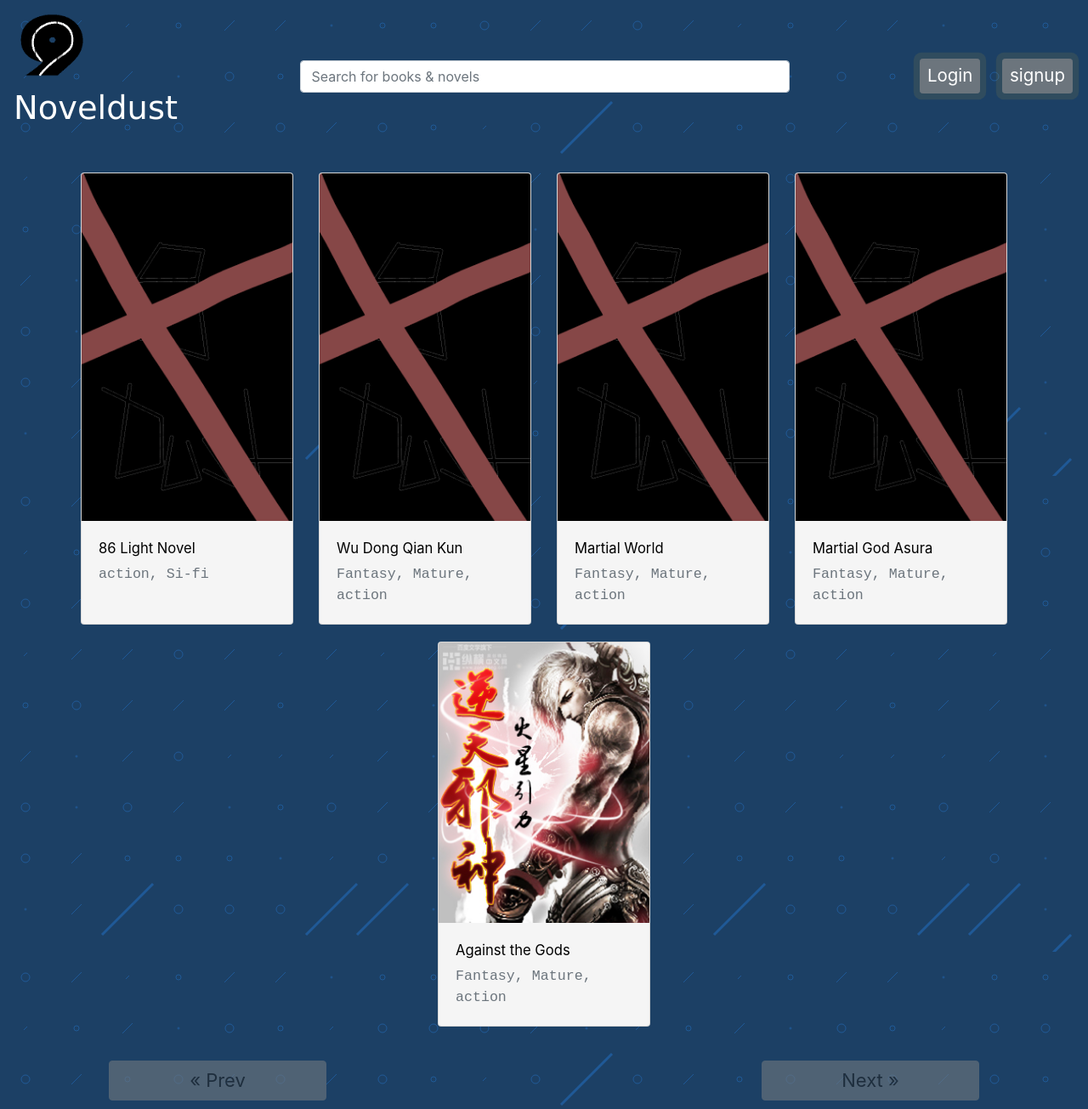
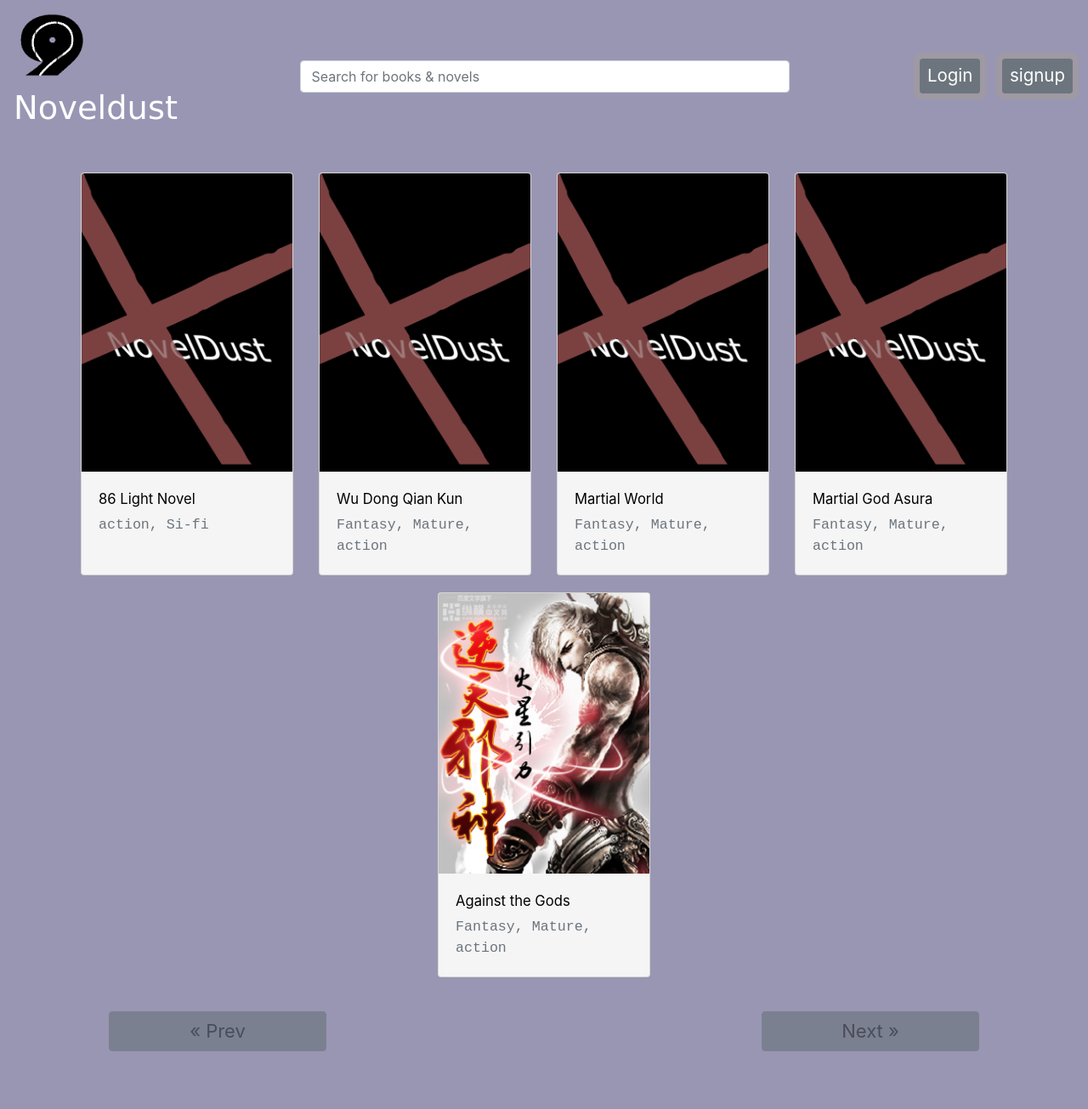
Before and after one commit to Scelester/NovelDust, a Django app: page /noveldust/ in a window 1280 px wide. Shown: the whole page at 85% size. After the commit the page ends 1237 px from the top, so only its background shows below. Run offline with Django 3.2, Linux system fonts and the light colour scheme; data comes from the database, SQL or seed files in the repository; both versions use the stored data as it was after the commit; some libraries are stand-ins or nearby versions.

Commit message:
klfjweklgnds

```diff
--- a/NinedustMainProj/Ninedust/settings.py
+++ b/NinedustMainProj/Ninedust/settings.py
@@ -24,7 +24,7 @@ BASE_DIR = Path(__file__).resolve().parent.parent
 SECRET_KEY = 'django-insecure-7bjqpw)t4j@de^vd-6d6w8cey8*h2j($zd7!b@no=1)(znoy5r'
 
 # SECURITY WARNING: don't run with debug turned on in production!
-DEBUG = False
+DEBUG = True
 
 ALLOWED_HOSTS = ['127.0.0.1','noveldust.herokuapp.com','noveldust.ezyro.com']
 
--- a/NinedustMainProj/noveldust/static/noveldust/css/base.css
+++ b/NinedustMainProj/noveldust/static/noveldust/css/base.css
@@ -64,7 +64,7 @@ html {
 
 
 #page-main-div{
-  background: url('../img/background.svg');
+  background-color: rgb(153,150,180 );
 }
 
 #dropdownMenuButton{
```
Also changed, not shown: NinedustMainProj/db.sqlite3, NinedustMainProj/noveldust/static/noveldust/img/booknotfound.png.
